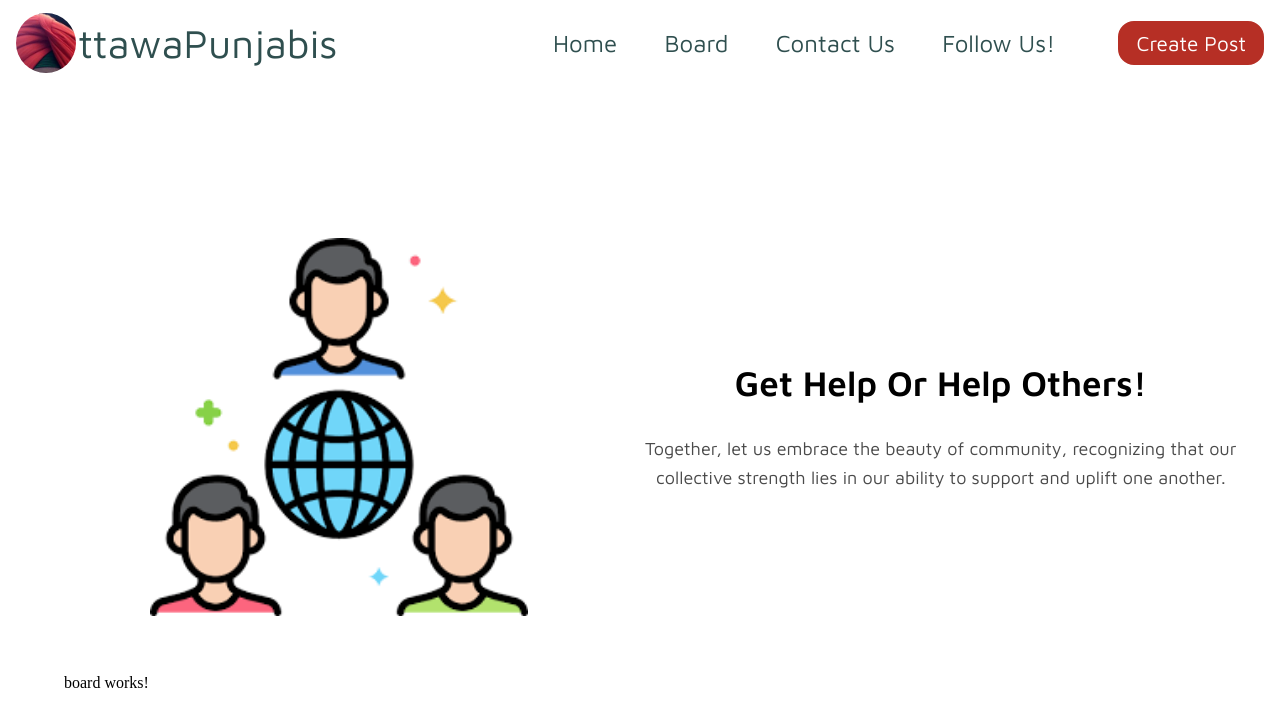
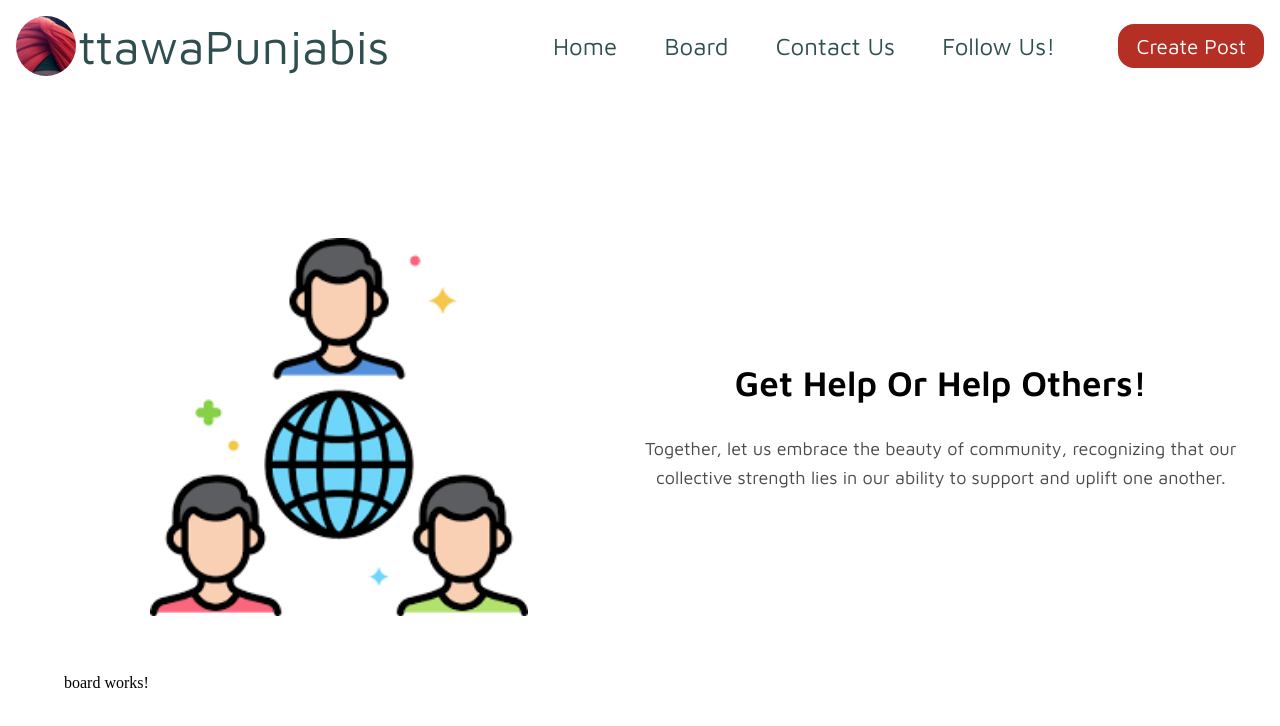
Before and after one commit to ShubhamUjinwal/OttawaPunjabis, an Angular app: page / in a window 1280 px wide. Shown: the top 726 px of the page. Built offline with nearby package versions, Linux system fonts and the light colour scheme.

Commit message:
Fixed the navbar

```diff
--- a/src/app/app.component.html
+++ b/src/app/app.component.html
@@ -1,12 +1,8 @@
-<div class="container">
-  <div class="header">
-    <app-header></app-header>
+<div class="parent-container">
+  <div class="container">
+    <app-header class="header"></app-header>
+    <app-home class="home"></app-home>
+    <app-board></app-board>
+    <div class="footer"></div>
   </div>
-  <div class="home">
-    <app-home></app-home>
-  </div>
-  <div class="board">
-    <app-board></app-board>
-  </div>
-  <div class="footer"></div>
 </div>
--- a/src/app/app.component.scss
+++ b/src/app/app.component.scss
@@ -1,3 +1,7 @@
+.parent-container {
+  // background-color: antiquewhite;
+}
+
 .container {
   display: grid;
   grid-template-rows: 0.5fr 2fr 1fr;
--- a/src/app/header/header.component.html
+++ b/src/app/header/header.component.html
@@ -1,4 +1,5 @@
 <div class="header">
+  <nav>
     <div class="header-title">
       <img src="../../assets/images/header-img.jpg" alt="" class="header-img"/>
       <a href="#" class="title-name">{{ title }}</a>
@@ -12,4 +13,5 @@
     <div class="create-post">
       <a href="#">Create Post</a>
     </div>
+  </nav>
 </div>
--- a/src/app/header/header.component.scss
+++ b/src/app/header/header.component.scss
@@ -1,10 +1,19 @@
 .header {
-  display: flex;
-  margin: 1% auto;
+  position: fixed;
+  top: 0;
+  left: 0;
+  z-index: 99;
+  width: 100%;
 
   a {
     color: darkslategrey;
   }
+}
+
+.header nav {
+  display: flex;
+  margin: 1rem auto;
+  max-width: 1300px;
 }
 
 .header-title {
@@ -15,7 +24,7 @@
   margin: auto 1rem;
 
   a {
-    font-size: 2.5rem;
+    font-size: 3rem;
     margin: auto 0.15rem;
     font-family: title-font;
     text-decoration: none;
@@ -72,7 +81,7 @@
 }
 
 
-@media only screen and (max-width: 1060px) {
+@media only screen and (max-width: 1100px) {
   .header-list {
     a {
       display: none;
--- a/src/app/home/home.component.scss
+++ b/src/app/home/home.component.scss
@@ -23,6 +23,7 @@
   display: flex;
   flex-direction: column;
   justify-content: center;
+  text-align: center;
 
   span {
     font-size: 2.2rem;
@@ -33,7 +34,6 @@
 
   p {
     color: rgb(74, 74, 74);
-    text-align: center;
     line-height: 1.6;
   }
 }
```
Lines whose indentation alone changed are shown as unchanged.
